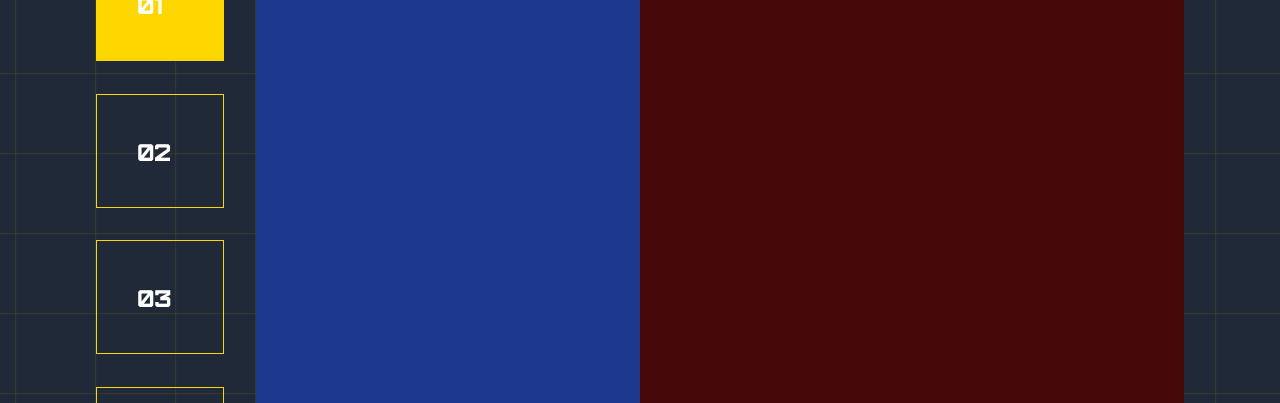
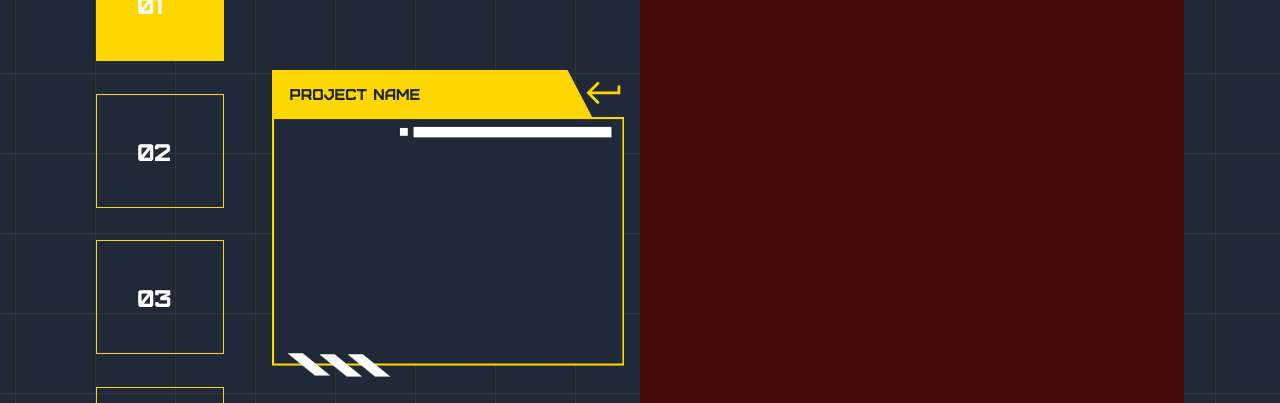
Before and after one commit to andy02chen/portfolio_site, a React (Vite) app in the folder portfolio/: page / in a window 1280 px wide. Both pictures are taken after a click on the element "01". Shown: the part 1782-2185 px from the top of the page. Built offline with nearby package versions, Linux system fonts and the light colour scheme; a web font is replaced by a local one.

Commit message:
added file shape for project description

```diff
--- a/portfolio/src/About.tsx
+++ b/portfolio/src/About.tsx
@@ -14,7 +14,7 @@ flex items-center justify-center py-8">
             <div></div>
             <div>
               <h1 className="font-furore font-bold text-3xl sm:text-4xl md:text-5xl xl:text-6xl 2xl:text-7xl px-4 w-full flex
-              justify-center 3xl:justify-start">
+              justify-center 3xl:justify-start select-none">
                 {`> About me __`}
               </h1>
             </div>
--- a/portfolio/src/Projects.tsx
+++ b/portfolio/src/Projects.tsx
@@ -20,7 +20,8 @@ export default function Projects() {
         {/* Left Div */}
         <div className="w-[50%] h-full flex flex-col">
           <div>
-            <h1 className="font-furore font-bold text-3xl sm:text-4xl md:text-5xl xl:text-6xl 2xl:text-7xl">
+            <h1 className="font-furore font-bold text-3xl sm:text-4xl md:text-5xl xl:text-6xl 2xl:text-7xl
+            select-none">
               \\ Pr()jects __
             </h1>
           </div>
@@ -63,10 +64,54 @@ export default function Projects() {
 
             {/* Description Div */}
             <div
-              className={`transition-all duration-500 overflow-hidden bg-blue-900
+              className={`transition-all duration-500 overflow-hidden flex items-center justify-center p-4
               ${projectSelected !== null ? "w-[75%] h-auto opacity-100" : "w-0 h-0 opacity-0"}`}
             >
-              Description
+              <svg className="w-full h-auto" viewBox="0 0 675 588" fill="none" xmlns="http://www.w3.org/2000/svg">
+                <path d="M0 90V0H566L613 90H0Z" fill="#FFD700"/>
+                <rect x="2" y="92" width="671" height="472" fill="#1F2937" stroke="#FFD700" stroke-width="4"/>
+                <rect x="271" y="109" width="379" height="20" fill="white"/>
+                <rect x="245" y="111" width="15" height="15" fill="white"/>
+                <path d="M31 543L82.2381 584.642H110.24L59.0022 543H31Z" fill="white" stroke="white"/>
+                <path d="M92 545L143.238 586.642H171.24L120.002 545H92Z" fill="white" stroke="white"/>
+                <path d="M146 545L197.238 586.642H225.24L174.002 545H146Z" fill="white" stroke="white"/>
+
+                {/* Back Button */}
+                <g
+                  className="cursor-pointer transition-all"
+                  onClick={() => console.log("Clicked arrow!")}
+                >
+                  {/* Transparent hit area */}
+                  <rect
+                    x="600"  // slightly beyond your path bounds
+                    y="15"
+                    width="80"
+                    height="60"
+                    fill="transparent"
+                  />
+
+                  {/* Actual visible shape */}
+                  <path
+                    d="M667 29.6981H661.72V41.1371H612.106L627.51 25.7332L623.777 22L602 43.7768L623.777 65.5536L627.51 61.8206L612.106 46.4166H667V29.6981Z"
+                    fill="#FFD700"
+                    className="transition-all group-hover:fill-yellow-300"
+                  />
+                </g>
+
+                <text
+                    x="5%"
+                    y="8%"
+                    textAnchor="start"
+                    dominantBaseline="middle"
+                    fill="var(--dark-blue)"
+                    fontSize="30"
+                    fontWeight="normal"
+                    fontFamily='furore'
+                    className="select-none"
+                  >
+                    Project Name
+                  </text>
+              </svg>
             </div>
           </div>
         </div>
```
Also changed, not shown: portfolio/src/assets/back.svg (added), portfolio/src/assets/file.svg (added).
